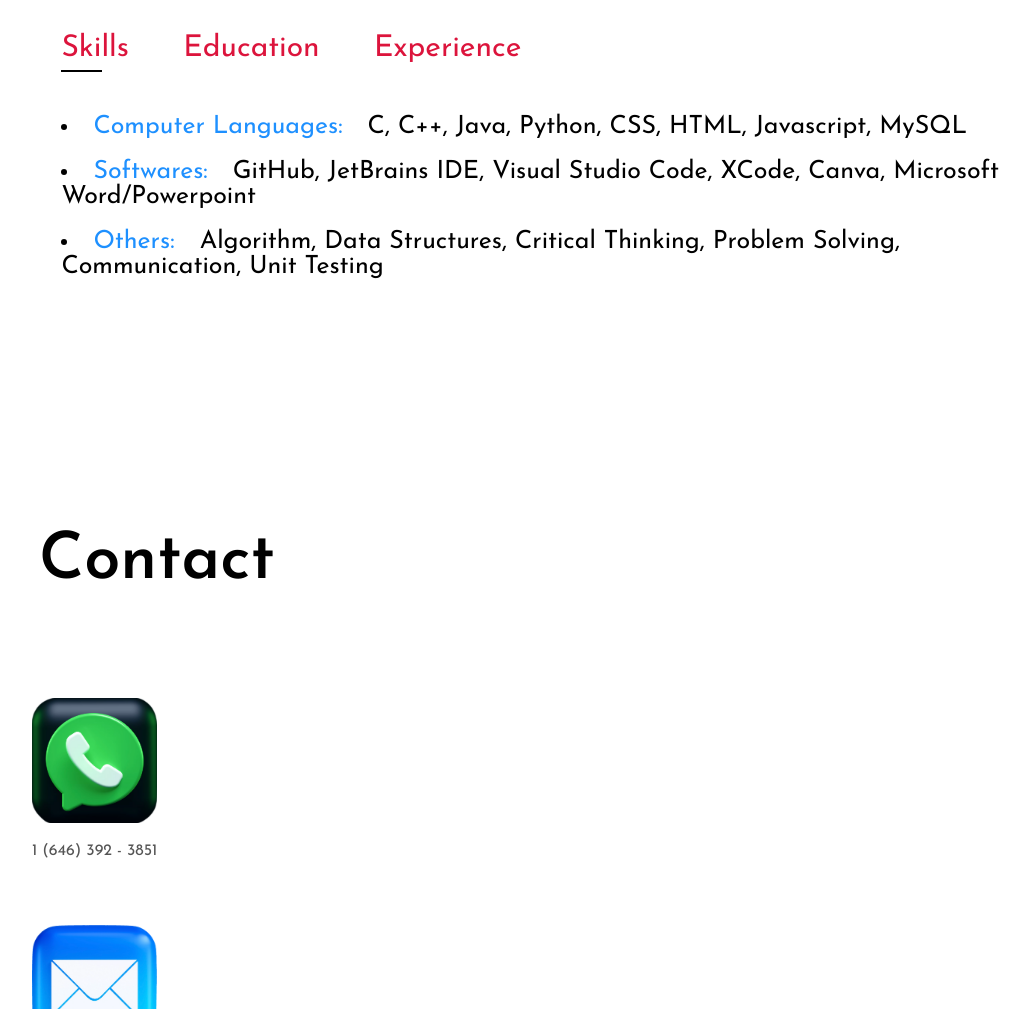
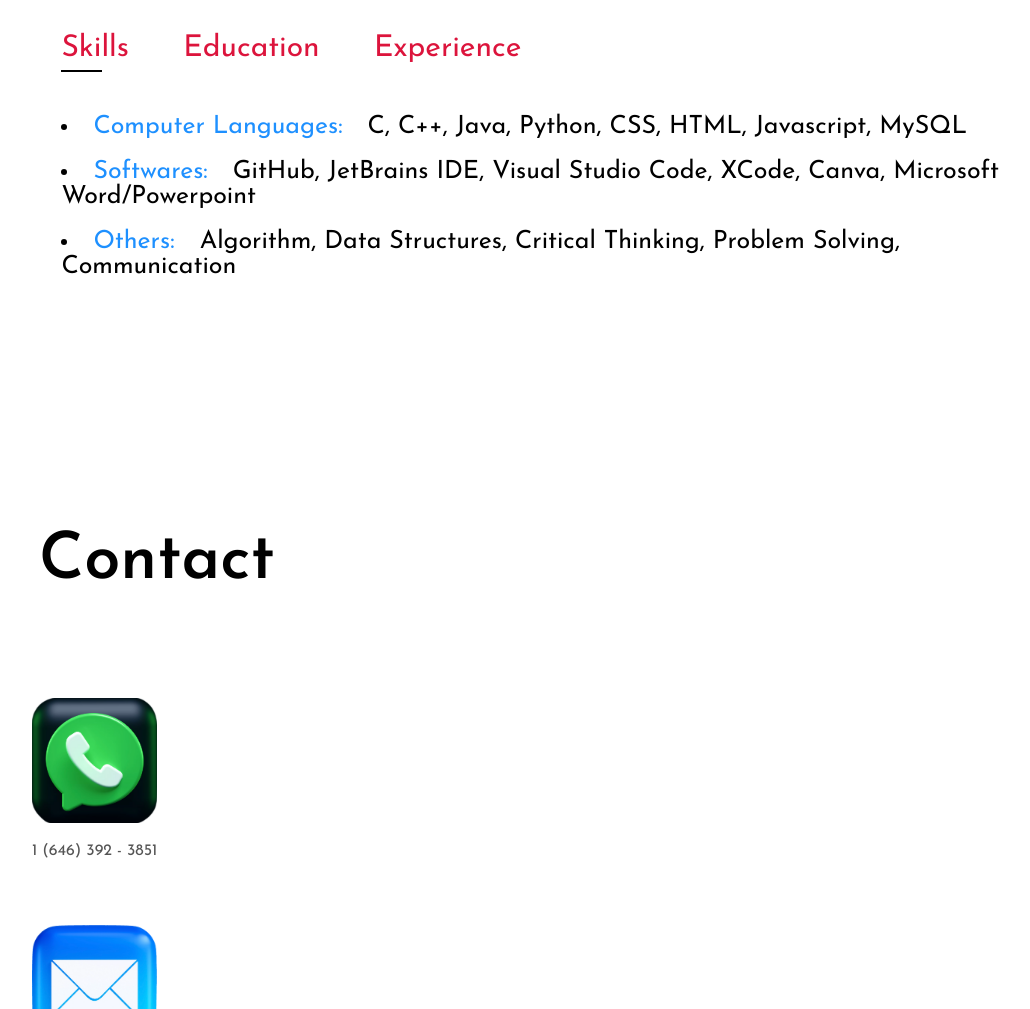
Before and after one commit to ZKey-Taken/My-Portfolio, a plain HTML site: page index.html in a window 1280 px wide. Shown: the part 1212-2221 px from the top of the page, without its empty margins (118-1148 px from the left). Drawn offline with Linux system fonts and the light colour scheme.

Commit message:
Changes in skills

```diff
--- a/index.html
+++ b/index.html
@@ -72,7 +72,7 @@
             <div class="tabs-content active-content" id="skills">
                 <li><span>Computer Languages:</span>C, C++, Java, Python, CSS, HTML, Javascript, MySQL</li>
                 <li><span>Softwares:</span>GitHub, JetBrains IDE, Visual Studio Code, XCode, Canva, Microsoft Word/Powerpoint</li>
-                <li><span>Others:</span>Algorithm, Data Structures, Critical Thinking, Problem Solving, Communication, Unit Testing</li>
+                <li><span>Others:</span>Algorithm, Data Structures, Critical Thinking, Problem Solving, Communication</li>
             </div>
             <div class="tabs-content" id="education">
                 <li><span>Major:</span>Computer Science</li>
```
